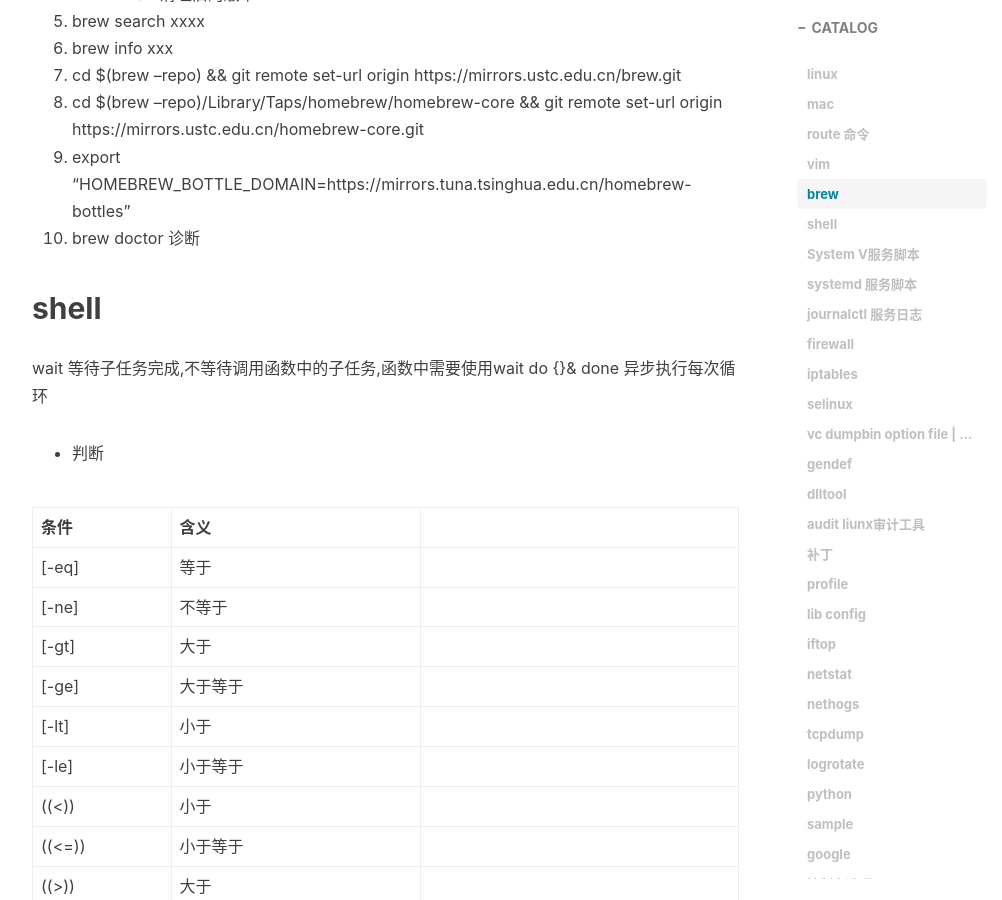
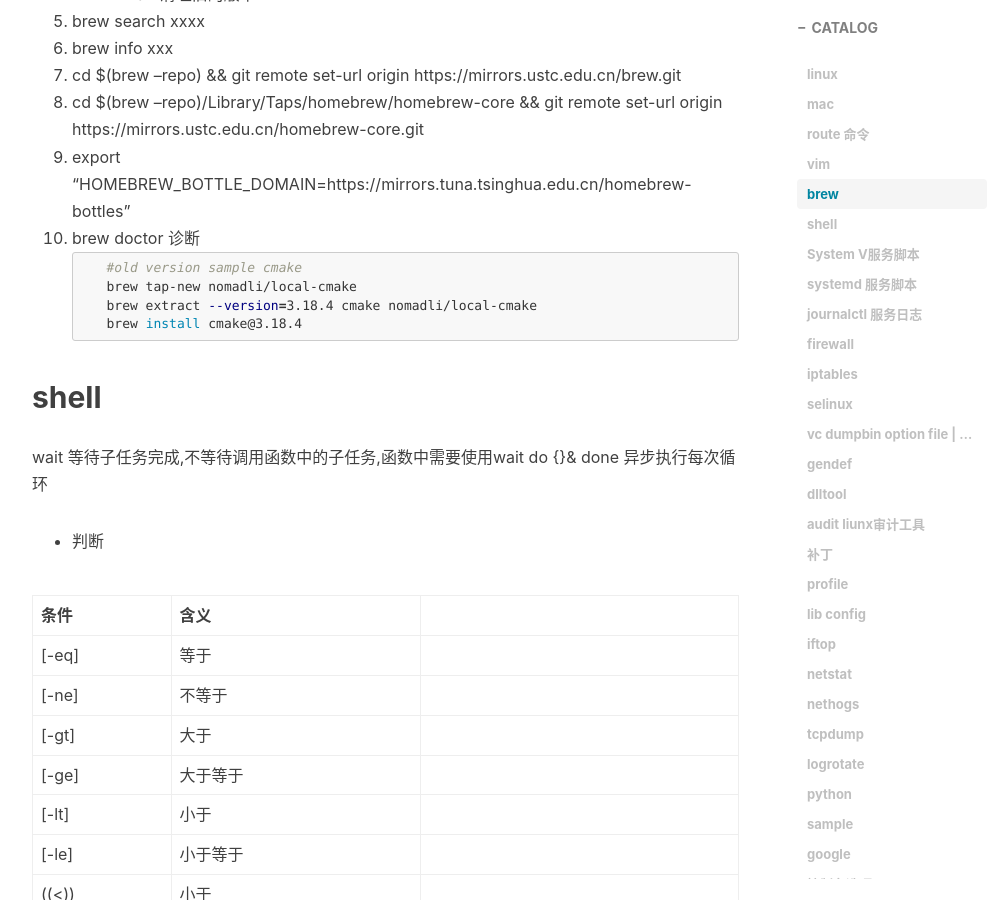
Before and after one commit to nomadli/nomadli.github.io, a Jekyll site: the page built from _posts/2016-01-15-commad.md, in a window 1280 px wide and 900 px high, scrolled down 4633 px. Shown: the whole window, without its empty margins (233-1235 px from the left). Built offline with Jekyll 4.4.1, drawn with Linux system fonts in a browser that asks for light colours; nearby versions of some CDN libraries; comment, search, counter and statistics services are not loaded.

Commit message:
add brew use

````diff
--- a/_posts/2016-01-15-commad.md
+++ b/_posts/2016-01-15-commad.md
@@ -196,6 +196,12 @@ sudo xattr -r -d com.apple.quarantine xxx.app  |   codesign -f -s - --deep xxx.a
 008. cd $(brew --repo)/Library/Taps/homebrew/homebrew-core && git remote set-url origin https://mirrors.ustc.edu.cn/homebrew-core.git
 009. export "HOMEBREW_BOTTLE_DOMAIN=https://mirrors.tuna.tsinghua.edu.cn/homebrew-bottles"
 010. brew doctor 诊断
+```shell
+        #old version sample cmake
+        brew tap-new nomadli/local-cmake
+        brew extract --version=3.18.4 cmake nomadli/local-cmake
+        brew install cmake@3.18.4
+```
 
 ## shell
 wait 等待子任务完成,不等待调用函数中的子任务,函数中需要使用wait
````
